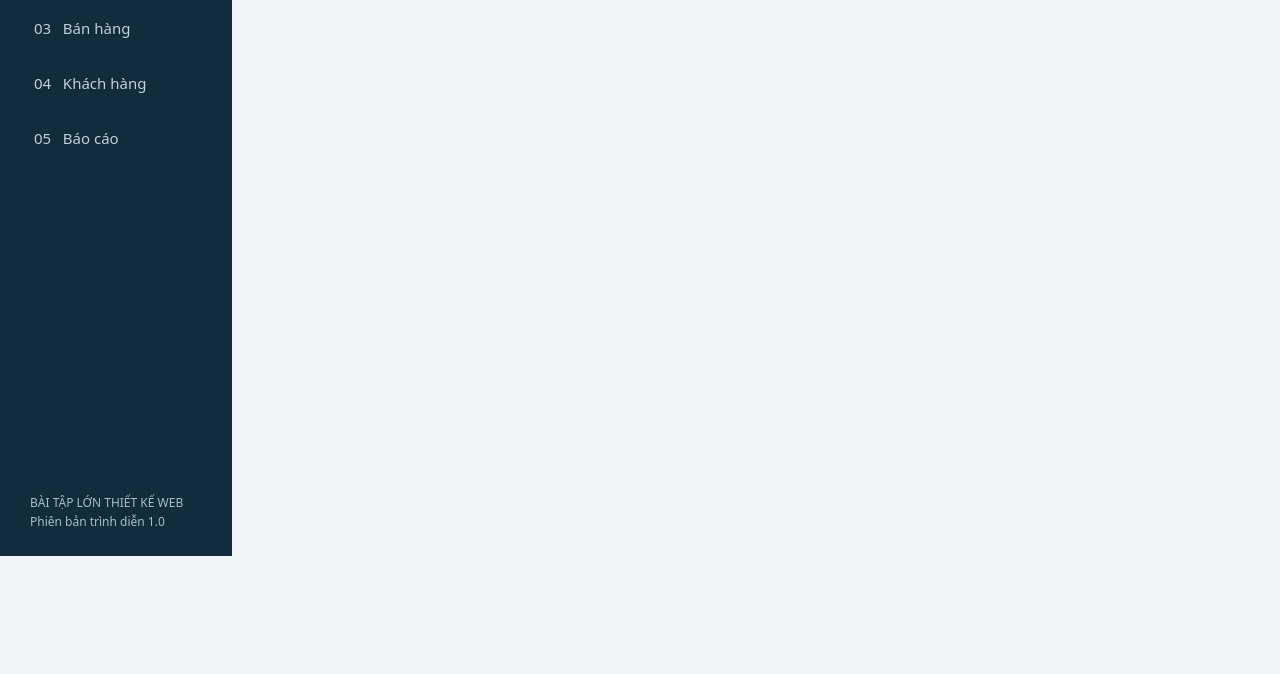
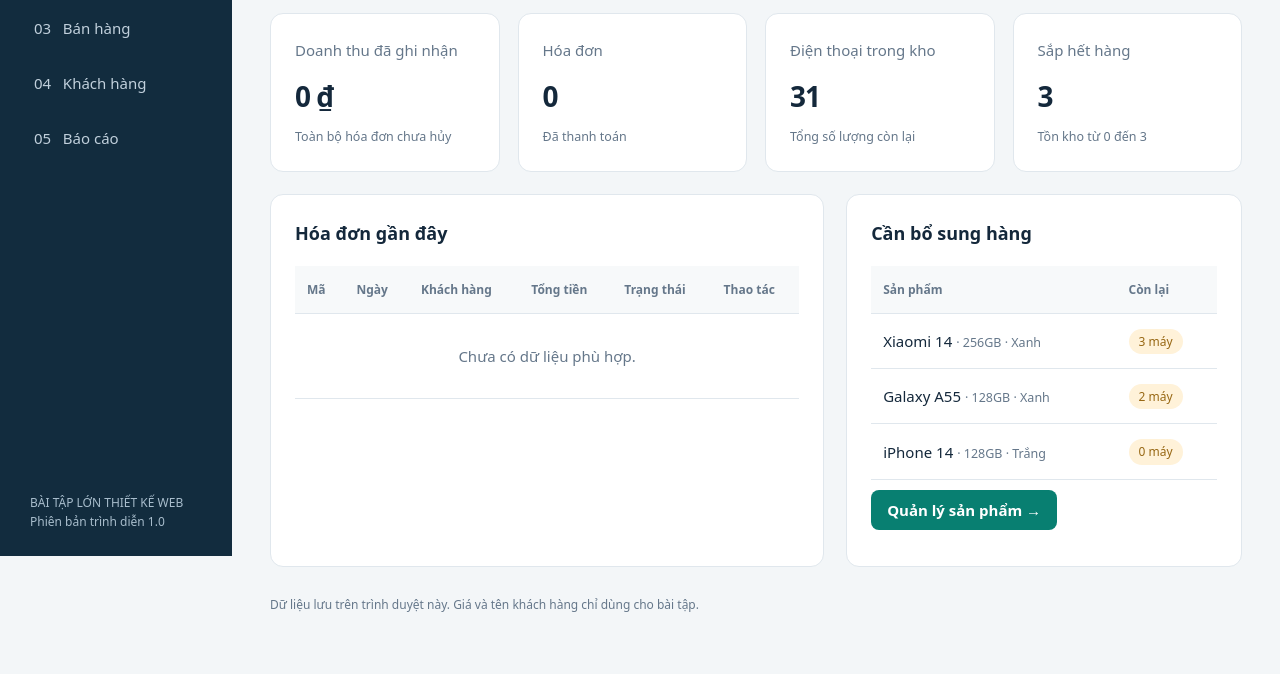
Before and after one commit to nguyenvietthai967-create/Nhom11, a plain HTML site: page index.html in a window 1280 px wide. Shown: the part 244-918 px from the top of the page. Before the commit the page ends 800 px from the top, so only its background shows below. Drawn offline with Linux system fonts and the light colour scheme; files that its build step writes are made by us from their sources.

Commit message:
Update index.html

```diff
--- a/index.html
+++ b/index.html
@@ -7,10 +7,10 @@
 
     <title>Tổng quan | PhoneHub</title>
 
-    <link rel="stylesheet" href="css/style.css">
+    <link rel="stylesheet" href="style.css">
 
-    <script defer src="js/core.js"></script>
-    <script defer src="js/app.js"></script>
+    <script defer src="core.js"></script>
+    <script defer src="app.js"></script>
 </head>
 
 <body data-page="index">
```
